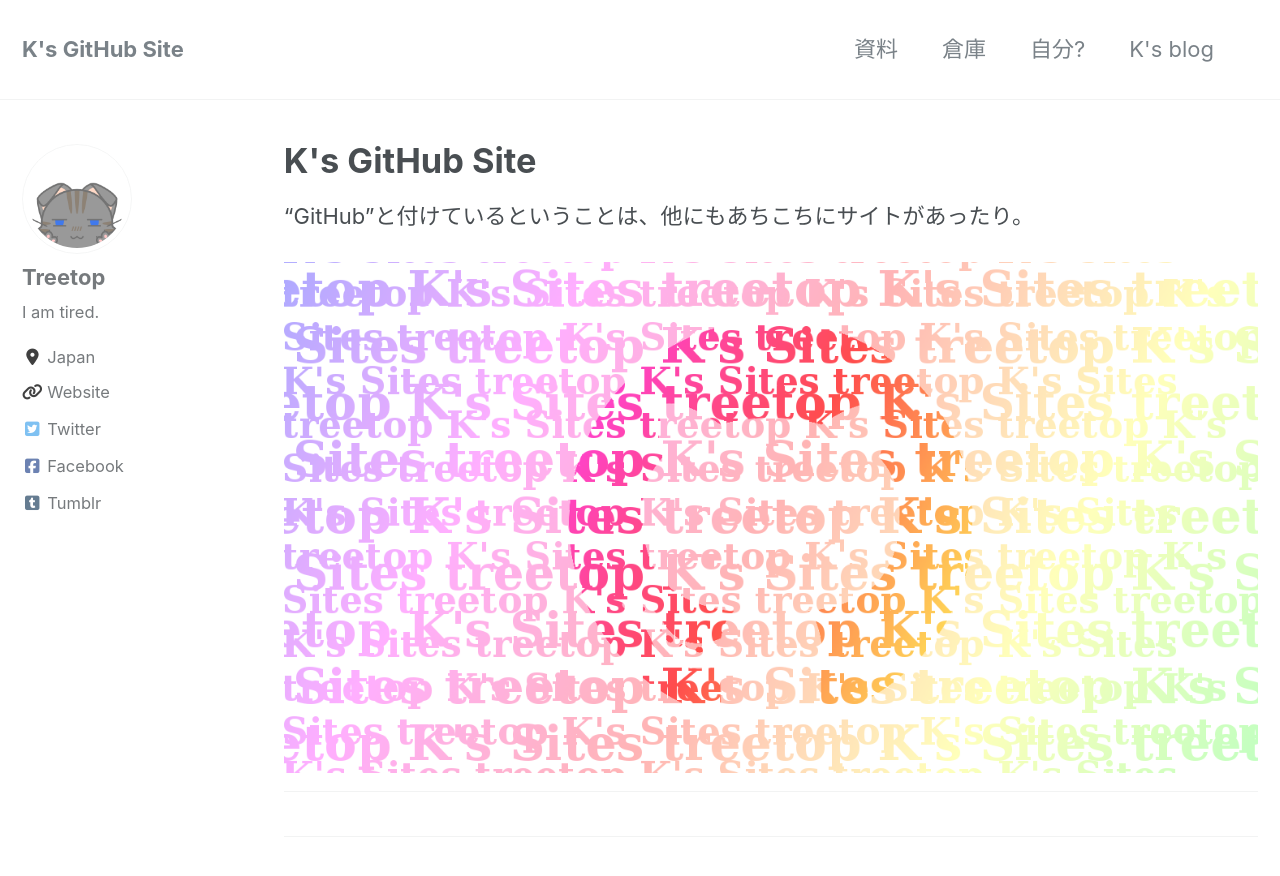
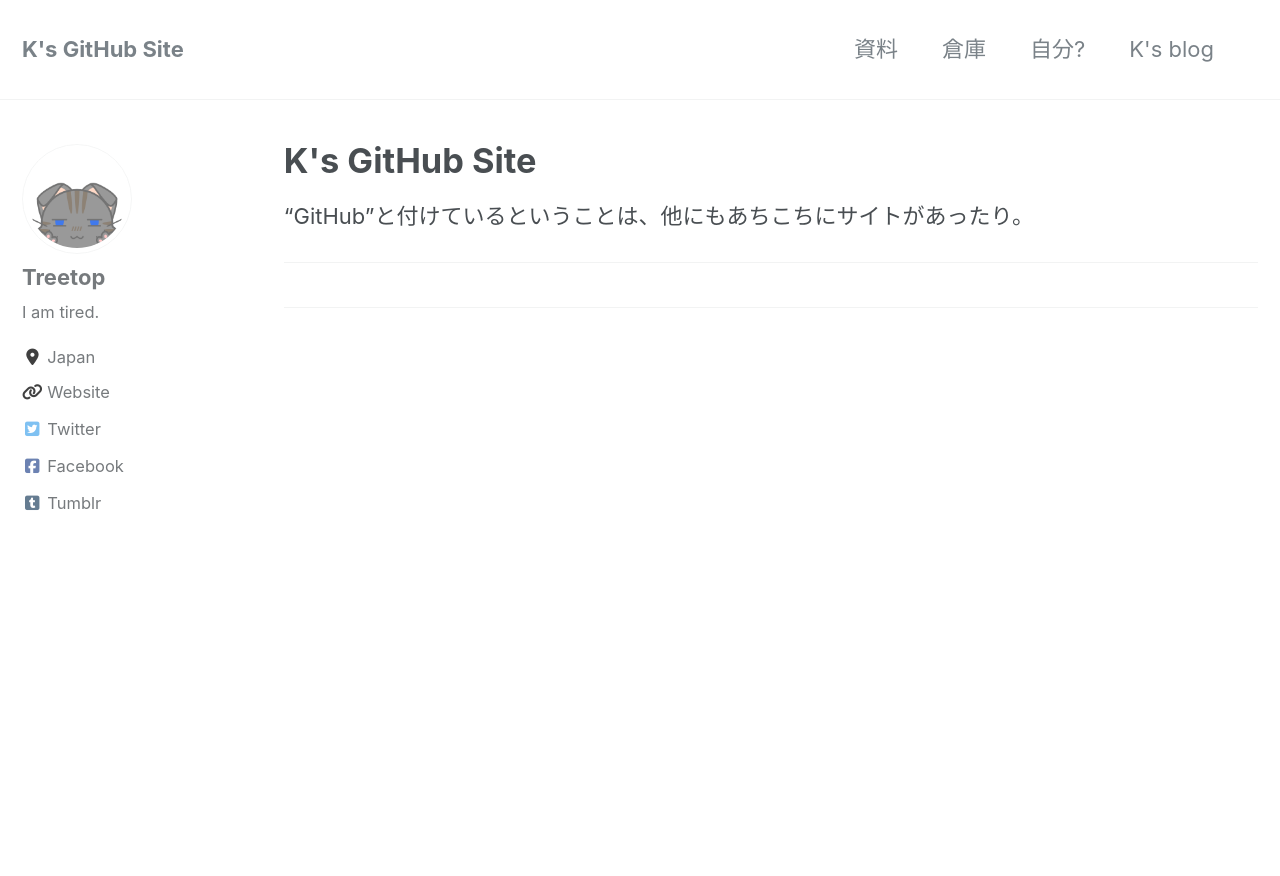
Before and after one commit to laureltreetop/laureltreetop.github.io, a Jekyll site: the page built from _pages/index.md, in a window 1280 px wide and 900 px high. Shown: the top 876 px of the window. Built offline with Jekyll 4.4.1, drawn with Linux system fonts in a browser that asks for light colours; nearby versions of some CDN libraries; the list of posts is cut into pages by our own code.

Commit message:
Update index.md

```diff
--- a/_pages/index.md
+++ b/_pages/index.md
@@ -4,8 +4,6 @@ permalink: /
 title: "K's GitHub Site"
 ---
 "GitHub"と付けているということは、他にもあちこちにサイトがあったり。
-
-# ![OPG Image](/assets/images/OGP-GitHub.png)
 {% include feature_row id="intro" type="center" %}
 
 {% include feature_row %}
```
